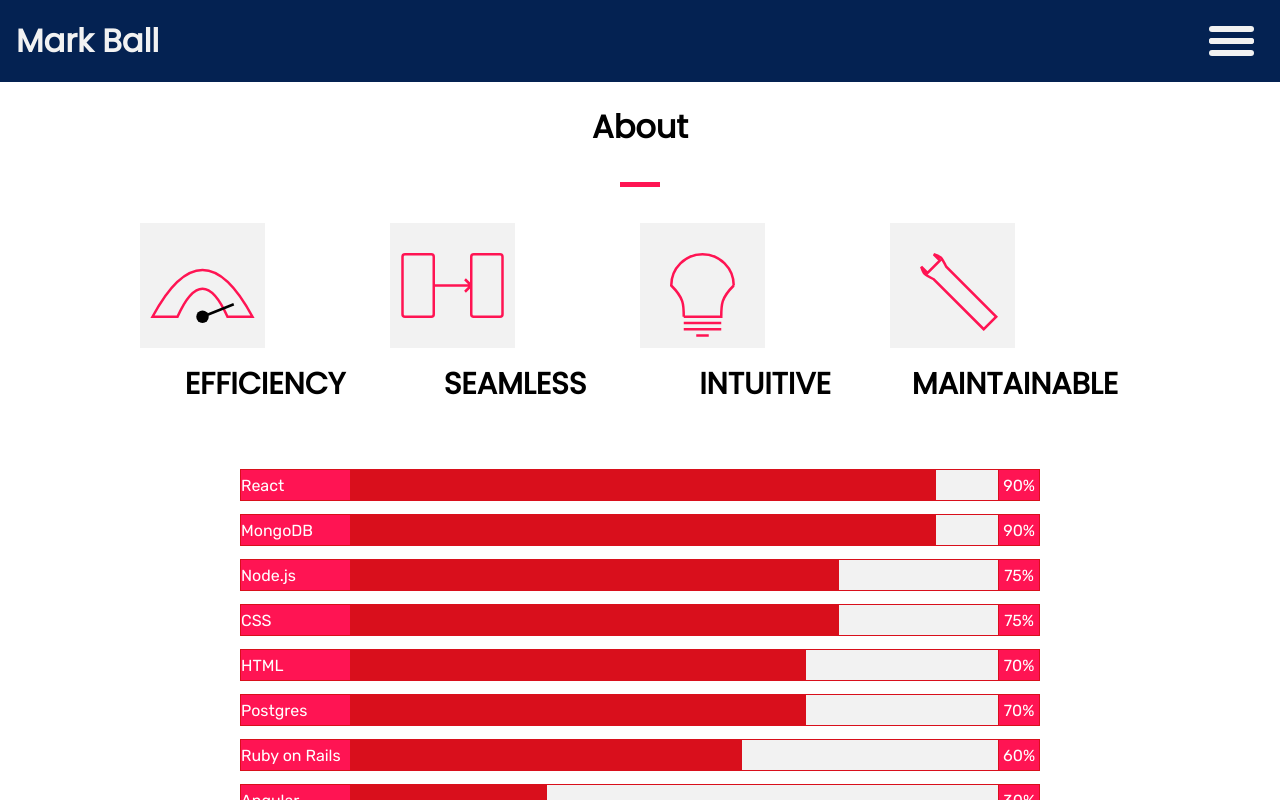
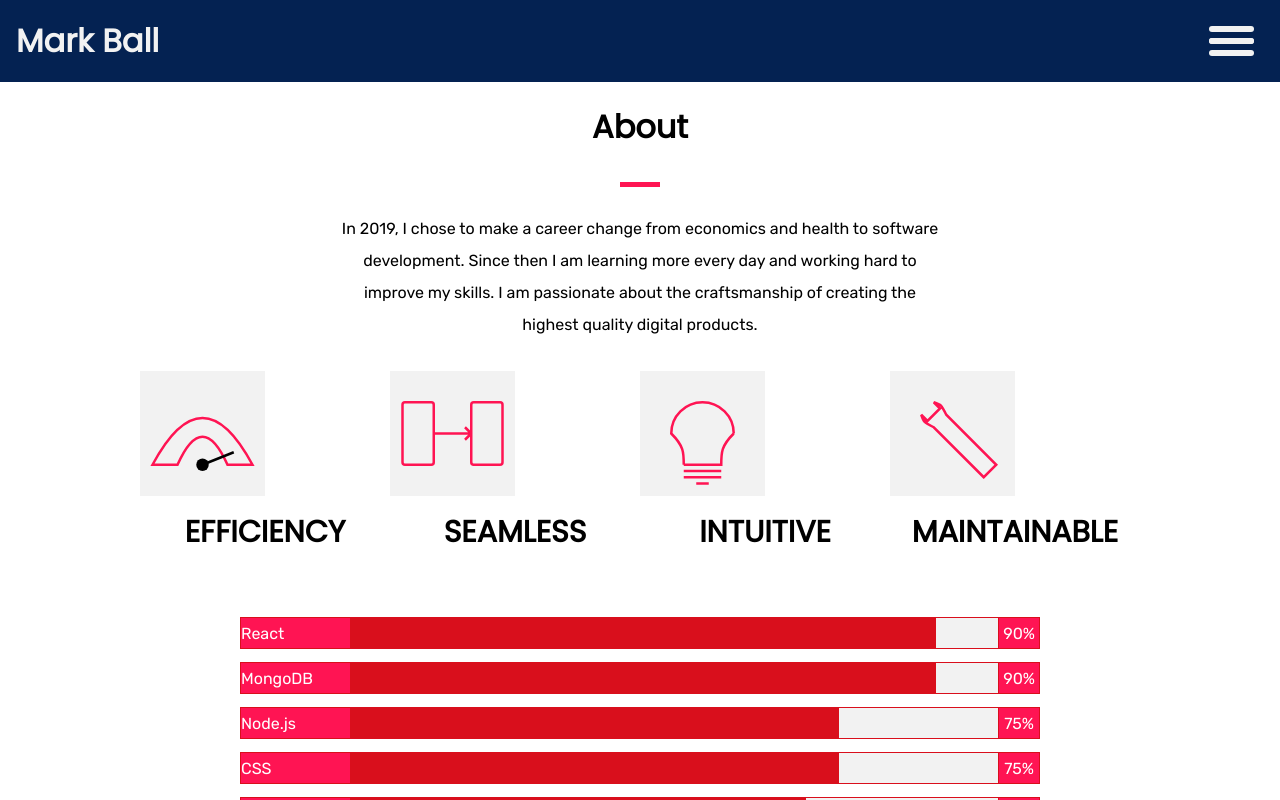
Before and after one commit to Mark-Ball/react-portfolio, a React (Create React App) app: page /about in a window 1280 px wide. Shown: the top 800 px of the page. Built offline with nearby package versions, Linux system fonts and the light colour scheme.

Commit message:
added personal statement to about page

```diff
--- a/src/components/pages/About/AboutPage.js
+++ b/src/components/pages/About/AboutPage.js
@@ -7,7 +7,7 @@ import linkedListSvg from '../../svgs/linkedList.svg';
 import efficiencySvg from '../../svgs/efficiency.svg';
 import lightbulbSvg from '../../svgs/lightbulb.svg';
 import spannerSvg from '../../svgs/spanner.svg';
-import { Title, Flexbox } from './styles';
+import { Title, Flexbox, Paragraph } from './styles';
 
 const skills = [
     { name: 'React', percentage: 90 },
@@ -28,6 +28,9 @@ class AboutPage extends Component {
             <>
                 <Title>About</Title>
                 <Divider />
+                <Paragraph>
+                    In 2019, I chose to make a career change from economics and health to software development. Since then I am learning more every day and working hard to improve my skills. I am passionate about the craftsmanship of creating the highest quality digital products.
+                </Paragraph>
                 <Flexbox>
                     <Flexbox>
                         <TransitionScroller>
--- a/src/components/pages/About/styles.js
+++ b/src/components/pages/About/styles.js
@@ -22,3 +22,11 @@ export const Flexbox = styled.div`
         transition: all .5s;
     }
 `;
+
+export const Paragraph = styled.p`
+    text-align: center;
+    max-width: 600px;
+    margin: 0 auto;
+    margin-bottom: 20px;
+    line-height: 2;
+`;
```
